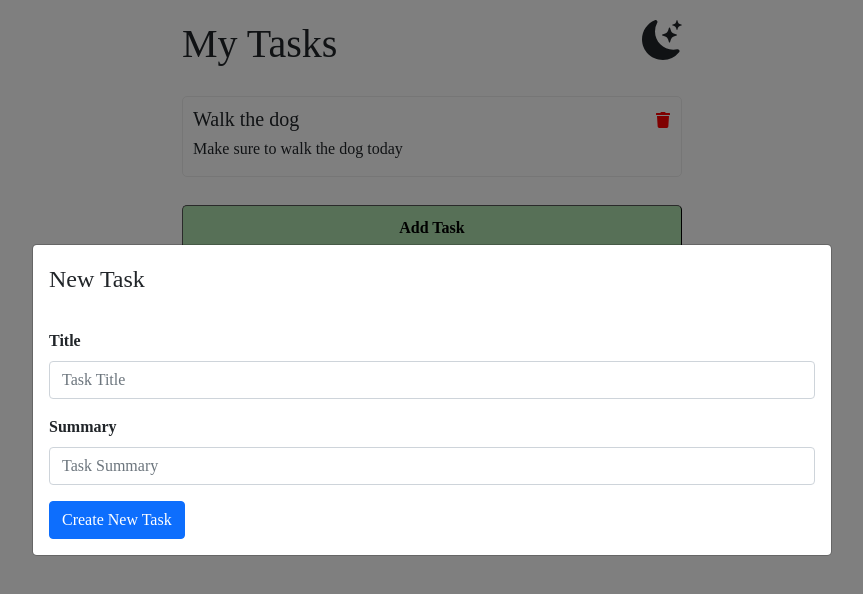
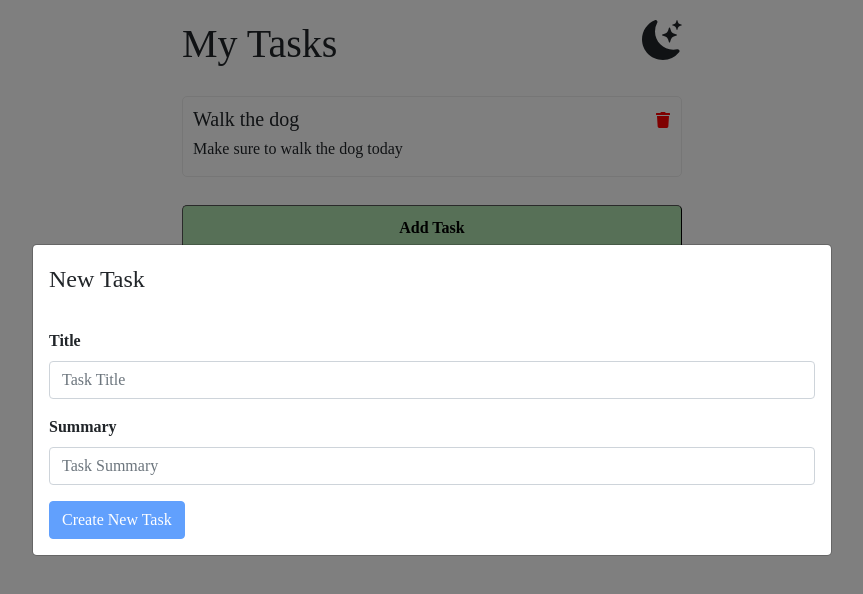
Before and after one commit to Siar416/todo-app, a React (Create React App) app: page / in a window 1280 px wide. Both pictures are taken after a click on the button "Add Task". Shown: the top 594 px of the page, without its empty margins (208-1071 px from the left). Built offline with nearby package versions, Linux system fonts and the light colour scheme; data requests are answered from the project's data file; a web font is replaced by a local one.

Commit message:
disabled button for adding new task, only when both fields are filled out is button enabled

```diff
--- a/src/components/FormModal/FormModal.jsx
+++ b/src/components/FormModal/FormModal.jsx
@@ -84,7 +84,11 @@ const FormModal = ({ isOpen, setUpdated }) => {
               />
             </Form.Group>
 
-            <Button variant="primary" type="submit">
+            <Button
+              variant="primary"
+              type="submit"
+              disabled={!formData.title || !formData.summary}
+            >
               Create New Task
             </Button>
           </Form>
```
